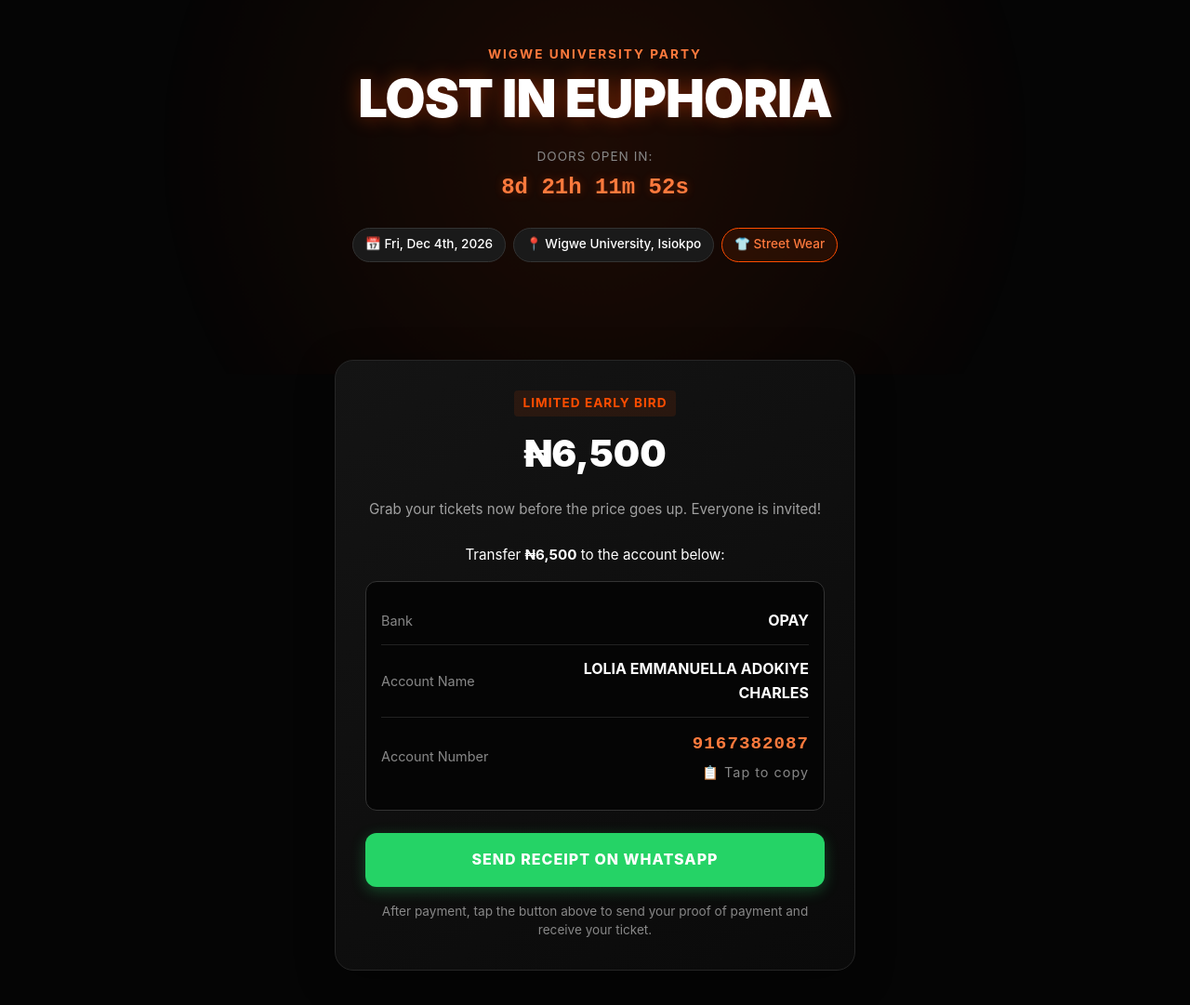
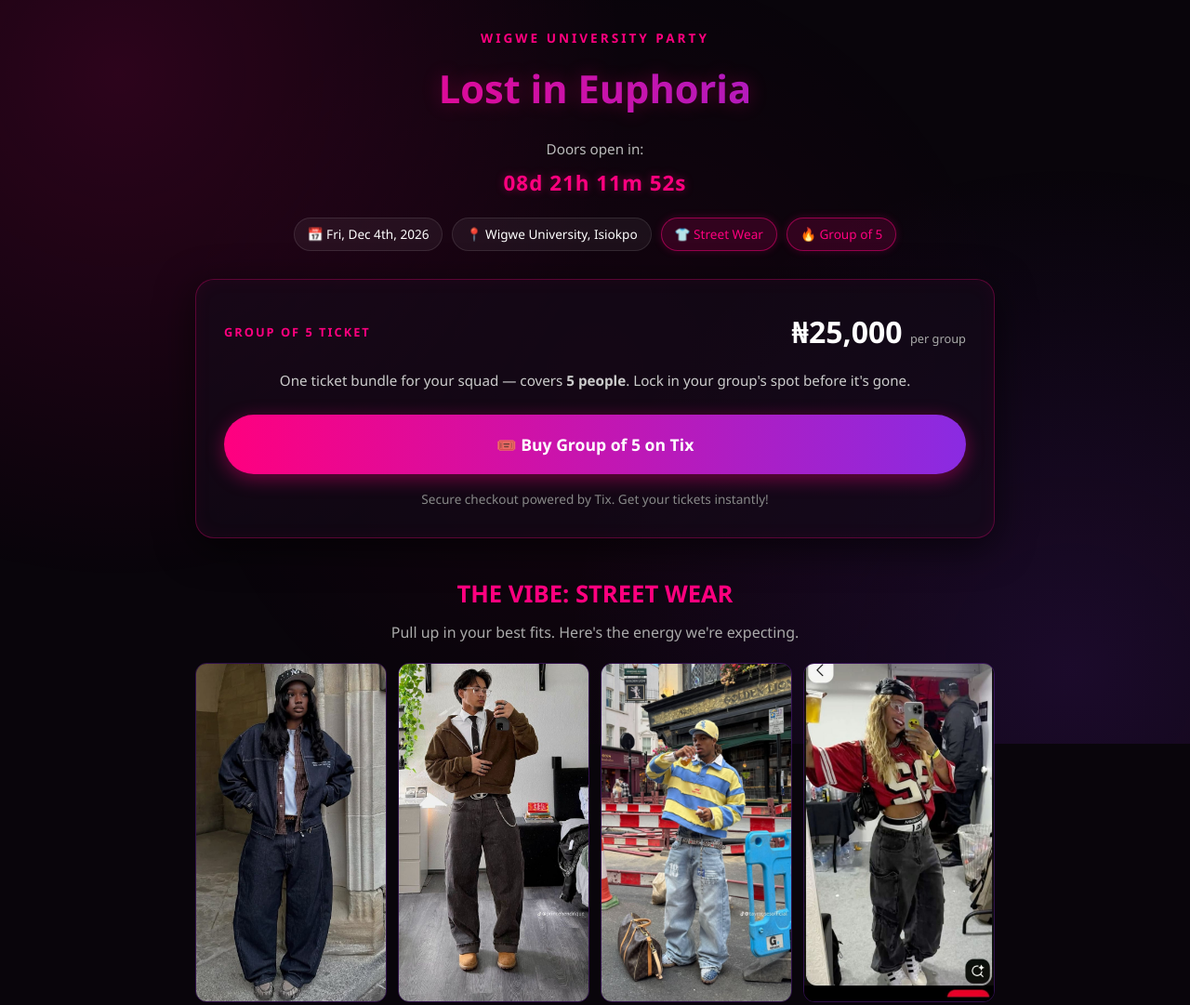
Before and after one commit to Falipopi/freshers-party, a plain HTML site: page index.html in a window 1280 px wide. Shown: the top 1081 px of the page at 93% size. Drawn offline with Linux system fonts and the light colour scheme.

Commit message:
Update to Group of 5 promo and add Tix link

```diff
--- a/index.html
+++ b/index.html
@@ -3,15 +3,12 @@
 <head>
   <meta charset="UTF-8" />
   <meta name="viewport" content="width=device-width, initial-scale=1" />
-  <title>Lost in Euphoria — Wigwe University Party | Early Bird ₦6,500</title>
+  <title>Lost in Euphoria — Group of 5 Ticket | ₦25,000</title>
   <link rel="stylesheet" href="style.css" />
 </head>
 <body>
   <!-- Background glow effect -->
   <div class="glow-bg"></div>
-
-  <!-- Copy Toast Notification -->
-  <div id="toast">Account Number Copied! ✅</div>
 
   <main class="container">
 
@@ -30,51 +27,31 @@
         <span class="badge">📅 Fri, Dec 4th, 2026</span>
         <span class="badge">📍 Wigwe University, Isiokpo</span>
         <span class="badge highlight">👕 Street Wear</span>
+        <span class="badge highlight">🔥 Group of 5</span>
       </div>
     </header>
 
-    <!-- Poster Image (Make sure you have imgs/poster.png in your folder) -->
-    <div class="poster-container fade-in delay-2">
-      <img class="poster" src="imgs/poster.png" alt="Lost in Euphoria Party Poster" />
-    </div>
-
-    <!-- Main CTA Section -->
-    <section class="ticket-section fade-in delay-3">
+    <!-- GROUP OF 5 TICKET SECTION -->
+    <section class="ticket-section fade-in delay-2">
       <div class="ticket-card">
         <div class="ticket-info">
-          <span class="tier-label">Limited Early Bird</span>
-          <span class="price">₦6,500</span>
+          <span class="tier-label">Group of 5 Ticket</span>
+          <span class="price">₦25,000 <small>per group</small></span>
         </div>
-        <p class="ticket-desc">Grab your tickets now before the price goes up. Everyone is invited!</p>
+        <p class="ticket-desc">
+          One ticket bundle for your squad — covers <strong>5 people</strong>.
+          Lock in your group's spot before it's gone.
+        </p>
 
-        <p style="margin-bottom: 1rem; font-size: 0.95rem;">Transfer <strong>₦6,500</strong> to the account below:</p>
-
-        <!-- Bank Details -->
-        <div class="bank-card">
-          <div class="bank-row">
-            <span>Bank</span>
-            <strong>OPAY</strong>
-          </div>
-          <div class="bank-row">
-            <span>Account Name</span>
-            <strong>LOLIA EMMANUELLA ADOKIYE CHARLES</strong>
-          </div>
-          <!-- Click to copy -->
-          <div class="bank-row copy-row" onclick="copyAccountNumber()">
-            <span>Account Number</span>
-            <strong class="acct-num">9167382087 <span class="copy-icon">📋 Tap to copy</span></strong>
-          </div>
-        </div>
-
-        <!-- WHATSAPP BUTTON -->
-        <!-- ⚠️ REPLACE 234YOURNUMBERHERE WITH YOUR ACTUAL WHATSAPP NUMBER (e.g., 2348012345678) -->
-        <a href="https://wa.me/2348105554353?text=Hi!%20I%20just%20paid%20%E2%82%A66%2C500%20for%20the%20Lost%20in%20Euphoria%20Early%20Bird%20ticket.%20Here%20is%20my%20receipt%3A" target="_blank" class="btn-whatsapp">
-          Send Receipt on WhatsApp
+        <!-- TIX CHECKOUT (ONLY OPTION NOW) -->
+        <a id="tixBtn" href="https://tix.africa/YOUR-EVENT-LINK" target="_blank" class="btn-whatsapp" style="display:block;text-align:center;margin-top:1.5rem;margin-bottom:1rem;">
+          🎟️ Buy Group of 5 on Tix
         </a>
 
-        <p class="note" style="margin-top: 1rem;">
-          After payment, tap the button above to send your proof of payment and receive your ticket.
+        <p class="note">
+          Secure checkout powered by Tix. Get your tickets instantly!
         </p>
+
       </div>
     </section>
 
@@ -83,7 +60,6 @@
       <h2>The Vibe: Street Wear</h2>
       <p>Pull up in your best fits. Here's the energy we're expecting.</p>
       <div class="gallery-grid">
-        <!-- Make sure these match the exact file names in your imgs folder -->
         <img src="imgs/dress6.png" alt="Streetwear fit 1" />
         <img src="imgs/dress2.png" alt="Streetwear fit 2" />
         <img src="imgs/dress3.png" alt="Streetwear fit 3" />
@@ -93,7 +69,13 @@
 
   </main>
 
-  <!-- Link to JavaScript file -->
   <script src="script.js"></script>
+
+  <!-- ===== PROMO CONFIG ===== -->
+  <script>
+    // Set your Tix event link here
+    const TIX_LINK = "https://tix.africa/YOUR-EVENT-LINK";
+    document.getElementById('tixBtn').href = TIX_LINK;
+  </script>
 </body>
 </html>
--- a/script.js
+++ b/script.js
@@ -1,58 +1,48 @@
-// 1. COUNTDOWN TIMER
-// Set the date we're counting down to (Dec 4, 2026 19:00:00)
-const countDownDate = new Date("Dec 4, 2026 19:00:00").getTime();
+/* ============================================
+   LOST IN EUPHORIA — GROUP OF 5 TICKET
+   script.js
+   ============================================ */
 
-const timer = setInterval(function() {
+/* ===== 1. COUNTDOWN TO DEC 4TH 2026 ===== */
+const EVENT_DATE = new Date("2026-12-04T20:00:00+01:00");
+
+function updateCountdown() {
   const now = new Date().getTime();
-  const distance = countDownDate - now;
+  const distance = EVENT_DATE.getTime() - now;
 
-  // Time calculations for days, hours, minutes and seconds
-  const days = Math.floor(distance / (1000 * 60 * 60 * 24));
-  const hours = Math.floor((distance % (1000 * 60 * 60 * 24)) / (1000 * 60 * 60));
+  const el = document.getElementById("countdown");
+  if (!el) return;
+
+  if (distance < 0) {
+    el.textContent = "🎉 The party has started!";
+    return;
+  }
+
+  const days    = Math.floor(distance / (1000 * 60 * 60 * 24));
+  const hours   = Math.floor((distance % (1000 * 60 * 60 * 24)) / (1000 * 60 * 60));
   const minutes = Math.floor((distance % (1000 * 60 * 60)) / (1000 * 60));
   const seconds = Math.floor((distance % (1000 * 60)) / 1000);
 
-  // Display the result in the element with id="countdown"
-  const countdownEl = document.getElementById("countdown");
-  if (countdownEl) {
-    countdownEl.innerHTML = `${days}d ${hours}h ${minutes}m ${seconds}s`;
-  }
+  const pad = (n) => String(n).padStart(2, "0");
+  el.textContent = `${pad(days)}d ${pad(hours)}h ${pad(minutes)}m ${pad(seconds)}s`;
+}
 
-  // If the count down is finished, write some text
-  if (distance < 0) {
-    clearInterval(timer);
-    if (countdownEl) countdownEl.innerHTML = "IT'S PARTY TIME! 🔥";
-  }
-}, 1000);
+updateCountdown();
+setInterval(updateCountdown, 1000);
 
-// 2. CLICK TO COPY ACCOUNT NUMBER
-function copyAccountNumber() {
-  const acctNum = "9167382087";
+/* ===== 2. SCROLL REVEAL ===== */
+const revealElements = document.querySelectorAll(".scroll-reveal");
 
-  // Copy to clipboard
-  navigator.clipboard.writeText(acctNum).then(() => {
-    // Show the toast message
-    const toast = document.getElementById("toast");
-    toast.className = "toast show";
+function revealOnScroll() {
+  revealElements.forEach((el) => {
+    const top = el.getBoundingClientRect().top;
+    const windowHeight = window.innerHeight;
 
-    // Hide after 3 seconds
-    setTimeout(function(){
-      toast.className = toast.className.replace("show", "");
-    }, 3000);
-  }).catch(err => {
-    console.error('Failed to copy: ', err);
+    if (top < windowHeight - 100) {
+      el.classList.add("visible");
+    }
   });
 }
 
-// 3. SCROLL REVEAL ANIMATION
-// This makes the gallery and other sections fade in as you scroll down
-const observer = new IntersectionObserver((entries) => {
-  entries.forEach((entry) => {
-    if (entry.isIntersecting) {
-      entry.target.classList.add('visible');
-    }
-  });
-});
-
-const hiddenElements = document.querySelectorAll('.scroll-reveal');
-hiddenElements.forEach((el) => observer.observe(el));
+window.addEventListener("scroll", revealOnScroll);
+window.addEventListener("load", revealOnScroll);
--- a/style.css
+++ b/style.css
@@ -1,385 +1,252 @@
-/* --- Reset & Base Styles --- */
+/* ============================================
+   LOST IN EUPHORIA — GROUP OF 5 TICKET
+   Theme: Neon Pink & Purple (Tix Only)
+   ============================================ */
+
+/* ===== 1. RESET & BASE ===== */
 * {
-  box-sizing: border-box;
   margin: 0;
   padding: 0;
+  box-sizing: border-box;
 }
 
 body {
-  font-family: 'Inter', -apple-system, BlinkMacSystemFont, "Segoe UI", Roboto, Helvetica, Arial, sans-serif;
-  background-color: #050505;
-  color: #ffffff;
+  font-family: 'Segoe UI', Arial, sans-serif;
+  background: #09050b; /* Very dark, slightly purple-tinted black */
+  color: #fff;
+  min-height: 100vh;
+  overflow-x: hidden;
   line-height: 1.6;
-  overflow-x: hidden;
-  position: relative;
 }
 
-/* --- Animations Keyframes --- */
-@keyframes fadeUp {
-  from { opacity: 0; transform: translateY(30px); }
-  to { opacity: 1; transform: translateY(0); }
+/* ===== 2. BACKGROUND GLOW ===== */
+.glow-bg {
+  position: fixed;
+  inset: 0;
+  background:
+    radial-gradient(circle at 10% 10%, rgba(255, 0, 127, 0.15), transparent 40%),
+    radial-gradient(circle at 90% 90%, rgba(138, 43, 226, 0.15), transparent 40%),
+    radial-gradient(circle at 50% 50%, rgba(255, 0, 127, 0.05), transparent 60%);
+  pointer-events: none;
+  z-index: 0;
 }
 
-@keyframes float {
-  0% { transform: translateY(0px); }
-  50% { transform: translateY(-10px); }
-  100% { transform: translateY(0px); }
+/* ===== 3. CONTAINER ===== */
+.container {
+  position: relative;
+  z-index: 1;
+  max-width: 900px;
+  margin: 0 auto;
+  padding: 30px 20px 60px;
 }
 
-@keyframes pulseGlow {
-  0% { opacity: 0.6; transform: translateX(-50%) scale(1); }
-  50% { opacity: 1; transform: translateX(-50%) scale(1.05); }
-  100% { opacity: 0.6; transform: translateX(-50%) scale(1); }
+/* ===== 4. HERO / HEADER ===== */
+.hero {
+  text-align: center;
+  margin-bottom: 30px;
 }
 
-/* --- Applying Animations --- */
+.tagline {
+  text-transform: uppercase;
+  letter-spacing: 3px;
+  font-size: 0.85em;
+  color: #ff007f;
+  margin-bottom: 10px;
+  font-weight: 700;
+}
+
+.glitch-text {
+  font-size: 2.6em;
+  font-weight: 900;
+  background: linear-gradient(90deg, #ff007f, #8a2be2);
+  -webkit-background-clip: text;
+  -webkit-text-fill-color: transparent;
+  position: relative;
+  text-shadow: 0 0 20px rgba(255, 0, 127, 0.3);
+}
+
+/* ===== 5. COUNTDOWN ===== */
+.countdown-container {
+  margin: 20px 0;
+  text-align: center;
+}
+
+.countdown-container p {
+  color: #bbb;
+  font-size: 0.95em;
+  margin-bottom: 6px;
+}
+
+#countdown {
+  font-size: 1.4em;
+  font-weight: 700;
+  color: #ff007f;
+  letter-spacing: 1px;
+  text-shadow: 0 0 10px rgba(255, 0, 127, 0.4);
+}
+
+/* ===== 6. BADGES ===== */
+.badges {
+  display: flex;
+  flex-wrap: wrap;
+  gap: 10px;
+  justify-content: center;
+  margin-top: 15px;
+}
+
+.badge {
+  background: rgba(255, 255, 255, 0.05);
+  border: 1px solid rgba(255, 255, 255, 0.1);
+  padding: 6px 14px;
+  border-radius: 20px;
+  font-size: 0.85em;
+}
+
+.badge.highlight {
+  background: rgba(255, 0, 127, 0.15);
+  border-color: rgba(255, 0, 127, 0.5);
+  color: #ff007f;
+  box-shadow: 0 0 10px rgba(255, 0, 127, 0.2);
+}
+
+/* ===== 7. TICKET SECTION ===== */
+.ticket-section {
+  margin-bottom: 40px;
+}
+
+.ticket-card {
+  background: rgba(20, 10, 25, 0.6);
+  border: 1px solid rgba(255, 0, 127, 0.3);
+  border-radius: 20px;
+  padding: 30px;
+  box-shadow: 0 10px 40px rgba(0, 0, 0, 0.6), inset 0 0 20px rgba(255, 0, 127, 0.05);
+  text-align: center; /* Centers the text since the bank details are gone */
+}
+
+.ticket-info {
+  display: flex;
+  justify-content: space-between;
+  align-items: center;
+  flex-wrap: wrap;
+  gap: 10px;
+  margin-bottom: 15px;
+  text-align: left; /* Keeps the price and label aligned to edges */
+}
+
+.tier-label {
+  text-transform: uppercase;
+  letter-spacing: 2px;
+  font-size: 0.8em;
+  color: #ff007f;
+  font-weight: 700;
+}
+
+.price {
+  font-size: 2em;
+  font-weight: 900;
+  color: #fff;
+}
+
+.price small {
+  font-size: 0.4em;
+  color: #aaa;
+  font-weight: 400;
+}
+
+.ticket-desc {
+  color: #ccc;
+  font-size: 0.95em;
+  margin-bottom: 1.5rem;
+}
+
+/* ===== 8. BUTTONS ===== */
+#tixBtn {
+  display: block;
+  width: 100%;
+  padding: 18px 20px;
+  background: linear-gradient(90deg, #ff007f, #8a2be2);
+  color: #fff;
+  text-align: center;
+  text-decoration: none;
+  font-weight: 700;
+  font-size: 1.1em;
+  border-radius: 50px;
+  border: none;
+  cursor: pointer;
+  transition: transform 0.2s, box-shadow 0.2s;
+  box-shadow: 0 5px 20px rgba(255, 0, 127, 0.4);
+  margin-bottom: 1rem;
+}
+
+#tixBtn:hover {
+  transform: scale(1.02);
+  box-shadow: 0 8px 30px rgba(255, 0, 127, 0.6);
+}
+
+/* ===== 9. NOTE TEXT ===== */
+.note {
+  color: #888;
+  font-size: 0.85em;
+  text-align: center;
+  line-height: 1.6;
+}
+
+/* ===== 10. GALLERY ===== */
+.gallery-section {
+  margin-top: 40px;
+  text-align: center;
+}
+
+.gallery-section h2 {
+  color: #ff007f;
+  font-size: 1.6em;
+  margin-bottom: 8px;
+  text-transform: uppercase;
+}
+
+.gallery-section p {
+  color: #aaa;
+  margin-bottom: 20px;
+}
+
+.gallery-grid {
+  display: grid;
+  grid-template-columns: repeat(auto-fit, minmax(140px, 1fr));
+  gap: 12px;
+}
+
+.gallery-grid img {
+  width: 100%;
+  height: 100%;
+  object-fit: cover;
+  border-radius: 12px;
+  border: 1px solid rgba(138, 43, 226, 0.3);
+  transition: transform 0.3s, box-shadow 0.3s;
+}
+
+.gallery-grid img:hover {
+  transform: scale(1.05);
+  box-shadow: 0 10px 30px rgba(255, 0, 127, 0.3);
+}
+
+/* ===== 11. ANIMATIONS ===== */
+@keyframes fadeInUp {
+  from { opacity: 0; transform: translateY(20px); }
+  to   { opacity: 1; transform: translateY(0); }
+}
+
 .fade-in {
   opacity: 0;
-  animation: fadeUp 0.8s cubic-bezier(0.2, 0.8, 0.2, 1) forwards;
+  animation: fadeInUp 0.7s ease forwards;
 }
 
 .delay-1 { animation-delay: 0.1s; }
 .delay-2 { animation-delay: 0.3s; }
-.delay-3 { animation-delay: 0.5s; }
-
-/* --- Neon Background Glow --- */
-.glow-bg {
-  position: fixed;
-  top: -10%;
-  left: 50%;
-  transform: translateX(-50%);
-  width: 100vw;
-  height: 60vh;
-  background: radial-gradient(circle, rgba(255, 77, 0, 0.15) 0%, rgba(0,0,0,0) 70%);
-  z-index: -1;
-  pointer-events: none;
-  animation: pulseGlow 6s infinite ease-in-out;
-}
-
-/* --- Container --- */
-.container {
-  max-width: 600px;
-  margin: 0 auto;
-  padding: 3rem 1.25rem;
-}
-
-/* --- Header & Typography --- */
-.hero {
-  text-align: center;
-  margin-bottom: 2.5rem;
-}
-
-.tagline {
-  color: #ff7a3d;
-  font-weight: 700;
-  text-transform: uppercase;
-  letter-spacing: 2px;
-  font-size: 0.85rem;
-  margin-bottom: 0.5rem;
-}
-
-h1 {
-  font-size: 3.5rem;
-  font-weight: 900;
-  text-transform: uppercase;
-  line-height: 1;
-  letter-spacing: -1px;
-  margin-bottom: 1.5rem;
-  color: #fff;
-  text-shadow: 0 0 20px rgba(255, 77, 0, 0.4);
-}
-
-h2 {
-  font-size: 1.4rem;
-  margin-bottom: 0.5rem;
-}
-
-/* --- Badges & Countdown --- */
-.badges {
-  display: flex;
-  flex-wrap: wrap;
-  justify-content: center;
-  gap: 0.5rem;
-}
-
-.badge {
-  background: #1a1a1a;
-  border: 1px solid #333;
-  padding: 0.4rem 0.8rem;
-  border-radius: 50px;
-  font-size: 0.85rem;
-  font-weight: 500;
-  transition: transform 0.2s ease, border-color 0.2s ease;
-}
-
-.badge:hover {
-  transform: translateY(-2px);
-  border-color: #555;
-}
-
-.badge.highlight {
-  background: rgba(255, 77, 0, 0.1);
-  border-color: #ff4d00;
-  color: #ff7a3d;
-}
-
-.countdown-container {
-  margin-bottom: 1.5rem;
-  text-align: center;
-}
-
-.countdown-container p {
-  color: #888;
-  font-size: 0.85rem;
-  text-transform: uppercase;
-  letter-spacing: 1px;
-  margin-bottom: 0.2rem;
-}
-
-#countdown {
-  font-size: 1.5rem;
-  font-weight: 800;
-  color: #ff7a3d;
-  font-family: monospace;
-  text-shadow: 0 0 10px rgba(255, 77, 0, 0.3);
-}
-
-/* --- Poster --- */
-.poster-container {
-  margin-bottom: 2.5rem;
-  border-radius: 20px;
-  overflow: hidden;
-  box-shadow: 0 15px 30px rgba(0,0,0,0.5), 0 0 0 1px rgba(255,255,255,0.05);
-  animation: float 6s ease-in-out infinite;
-}
-
-.poster {
-  width: 100%;
-  display: block;
-  object-fit: cover;
-}
-
-/* --- Ticket Card (Main CTA) --- */
-.ticket-card {
-  background: linear-gradient(145deg, #141414, #0a0a0a);
-  border: 1px solid #262626;
-  border-radius: 20px;
-  padding: 2rem;
-  text-align: center;
-  margin-bottom: 3rem;
-  box-shadow: 0 10px 40px rgba(0,0,0,0.4);
-  transition: transform 0.3s ease, box-shadow 0.3s ease, border-color 0.3s ease;
-}
-
-.ticket-card:hover {
-  transform: translateY(-5px);
-  box-shadow: 0 15px 50px rgba(255, 77, 0, 0.15);
-  border-color: rgba(255, 77, 0, 0.3);
-}
-
-.ticket-info {
-  display: flex;
-  flex-direction: column;
-  align-items: center;
-  margin-bottom: 1rem;
-}
-
-.tier-label {
-  color: #ff4d00;
-  font-weight: 700;
-  font-size: 0.85rem;
-  text-transform: uppercase;
-  letter-spacing: 1px;
-  background: rgba(255, 77, 0, 0.1);
-  padding: 0.2rem 0.6rem;
-  border-radius: 4px;
-  margin-bottom: 0.5rem;
-}
-
-.price {
-  font-size: 2.5rem;
-  font-weight: 900;
-  color: #fff;
-}
-
-.ticket-desc {
-  color: #a0a0a0;
-  font-size: 0.95rem;
-  margin-bottom: 1.5rem;
-}
-
-/* --- Bank Card inside Ticket --- */
-.bank-card {
-  background: #050505;
-  border: 1px solid #333;
-  border-radius: 12px;
-  padding: 1rem;
-  margin-bottom: 1.5rem;
-  text-align: left;
-}
-
-.bank-row {
-  display: flex;
-  justify-content: space-between;
-  align-items: center;
-  padding: 0.8rem 0;
-  border-bottom: 1px solid #222;
-}
-
-.bank-row:last-child {
-  border-bottom: none;
-}
-
-.bank-row span {
-  color: #888;
-  font-size: 0.9rem;
-}
-
-.bank-row strong {
-  font-size: 1rem;
-  text-align: right;
-  max-width: 60%;
-}
-
-.acct-num {
-  font-family: monospace;
-  font-size: 1.2rem !important;
-  color: #ff7a3d;
-  letter-spacing: 1px;
-}
-
-/* Click to Copy Bank Row */
-.copy-row {
-  cursor: pointer;
-  transition: background 0.2s;
-  border-radius: 8px;
-  padding: 0.8rem !important;
-  margin: 0 -0.8rem;
-}
-
-.copy-row:hover {
-  background: rgba(255, 255, 255, 0.05);
-}
-
-.copy-icon {
-  display: block;
-  font-size: 0.7rem;
-  color: #888;
-  font-weight: normal;
-  font-family: 'Inter', sans-serif;
-  margin-top: 4px;
-}
-
-/* --- WhatsApp Button --- */
-.btn-whatsapp {
-  display: flex;
-  justify-content: center;
-  align-items: center;
-  width: 100%;
-  padding: 1rem;
-  background: #25D366; /* Official WhatsApp Green */
-  color: #fff;
-  text-decoration: none;
-  border-radius: 12px;
-  font-weight: 800;
-  font-size: 1rem;
-  text-transform: uppercase;
-  letter-spacing: 1px;
-  transition: all 0.2s ease;
-  border: none;
-  box-shadow: 0 4px 15px rgba(37, 211, 102, 0.3);
-}
-
-.btn-whatsapp:hover {
-  background: #1ebe5d;
-  transform: translateY(-2px);
-  box-shadow: 0 6px 20px rgba(37, 211, 102, 0.5);
-}
-
-.btn-whatsapp:active {
-  transform: translateY(1px);
-}
-
-/* --- Gallery Section (2 per line) --- */
-.gallery-section {
-  margin-bottom: 3rem;
-  padding-top: 2rem;
-  border-top: 1px solid #262626;
-}
-
-.gallery-section h2 {
-  margin-bottom: 0.5rem;
-}
-
-.gallery-section > p {
-  color: #a0a0a0;
-  margin-bottom: 1.5rem;
-  font-size: 0.95rem;
-}
-
-.gallery-grid {
-  display: grid;
-  grid-template-columns: 1fr 1fr; /* Two images per line */
-  gap: 10px;
-}
-
-.gallery-grid img {
-  width: 100%;
-  height: 280px; /* Taller so you see more of the outfit */
-  object-fit: cover; /* Fills the box, crops edges slightly */
-  object-position: center top; /* Focuses on the top so heads aren't cut */
-  border-radius: 12px;
-  border: 1px solid #262626;
-  transition: all 0.4s cubic-bezier(0.2, 0.8, 0.2, 1);
-  filter: grayscale(40%) brightness(0.8);
-}
-
-.gallery-grid img:hover {
-  transform: scale(1.05) translateY(-3px);
-  filter: grayscale(0%) brightness(1.1);
-  border-color: #ff4d00;
-  box-shadow: 0 10px 20px rgba(255, 77, 0, 0.2);
-  z-index: 1;
-}
-
-/* --- Toast Notification --- */
-#toast {
-  visibility: hidden;
-  min-width: 250px;
-  background-color: #ff4d00;
-  color: #fff;
-  text-align: center;
-  border-radius: 8px;
-  padding: 12px;
-  position: fixed;
-  z-index: 100;
-  left: 50%;
-  bottom: 30px;
-  transform: translateX(-50%);
-  font-weight: 600;
-  box-shadow: 0 5px 15px rgba(255, 77, 0, 0.4);
-  opacity: 0;
-  transition: opacity 0.3s, bottom 0.3s;
-}
-
-#toast.show {
-  visibility: visible;
-  opacity: 1;
-  bottom: 50px;
-}
-
-/* --- Utilities & Scroll Reveal --- */
-.note {
-  color: #888;
-  font-size: 0.85rem;
-  margin-top: 1rem;
-  line-height: 1.5;
-}
 
 .scroll-reveal {
   opacity: 0;
-  transform: translateY(40px);
-  transition: all 0.8s cubic-bezier(0.2, 0.8, 0.2, 1);
+  transform: translateY(30px);
+  transition: opacity 0.7s ease, transform 0.7s ease;
 }
 
 .scroll-reveal.visible {
@@ -387,11 +254,12 @@ h2 {
   transform: translateY(0);
 }
 
-/* --- Mobile Adjustments --- */
-@media (max-width: 480px) {
-  h1 { font-size: 2.8rem; }
-  .ticket-card { padding: 1.5rem; }
-  .bank-row { flex-direction: column; align-items: flex-start; gap: 0.3rem; }
-  .bank-row strong { text-align: left; max-width: 100%; }
-  .gallery-grid img { height: 220px; }
+/* ===== 12. RESPONSIVE ===== */
+@media (max-width: 600px) {
+  .glitch-text { font-size: 1.8em; }
+  .container { padding: 20px 15px 40px; }
+  .ticket-card { padding: 20px; }
+  .price { font-size: 1.6em; }
+  #countdown { font-size: 1.1em; }
+  .gallery-grid { grid-template-columns: repeat(2, 1fr); }
 }
```
